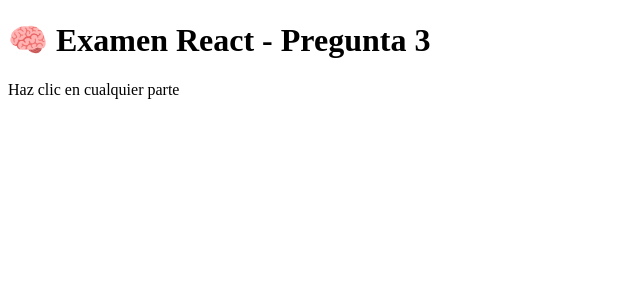
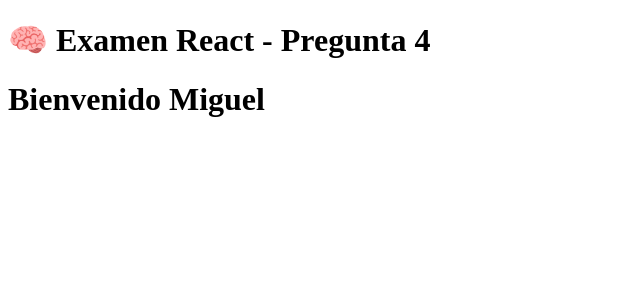
Before and after one commit to Emirchelo-Lopez/react-test, a React (Vite) app: page / in a window 1280 px wide. Shown: the top 300 px of the page, without its empty margins (0-640 px from the left). Built offline with nearby package versions, Linux system fonts and the light colour scheme.

Commit message:
Respuestas agregadas en comentarios desde la pregunta 1 a la 3

```diff
--- a/src/App.jsx
+++ b/src/App.jsx
@@ -1,12 +1,13 @@
 import Pregunta1 from "./components/Pregunta1";
 import Pregunta2 from "./components/Pregunta2";
 import Pregunta3 from "./components/Pregunta3";
+import Pregunta4 from "./components/Pregunta4";
 
 function App() {
   return (
     <div className="App">
-      <h1>🧠 Examen React - Pregunta 3</h1>
-      <Pregunta3 />
+      <h1>🧠 Examen React - Pregunta 4</h1>
+      <Pregunta4 nombre={"Miguel"} />
     </div>
   );
 }
--- a/src/components/Pregunta1.jsx
+++ b/src/components/Pregunta1.jsx
@@ -1,5 +1,6 @@
 // ❓ Pregunta 1: Estado no reactivo
 // 🧩 ¿Cuál es el error? ¿Qué pasa con count++? ¿Cómo lo corregirías?
+// ✅ No se estaba utilizando el método setCount para cambiar el estado del count cada vez que el botón es pulsado
 import { useState } from "react";
 
 export default function Counter() {
--- a/src/components/Pregunta2.jsx
+++ b/src/components/Pregunta2.jsx
@@ -1,5 +1,6 @@
 // ❓ Pregunta 2: useEffect mal usado (dependencias incorrectas)
 // 🧩 ¿Qué sucede con este código? ¿Qué está mal con las dependencias?
+// ✅ Se necesita un cleanup para evitar fugas de memoria
 
 import { useState, useEffect } from "react";
 
--- a/src/components/Pregunta3.jsx
+++ b/src/components/Pregunta3.jsx
@@ -1,5 +1,6 @@
 // ❓ Pregunta 3: Limpieza olvidada en efectos
 // 🧩 ¿Qué pasa si este componente se monta y desmonta repetidamente? ¿Cómo solucionarlo?
+// ✅ Se debe hacer un cleanup para evitar fugas de memoria
 
 import { useEffect } from "react";
 
```
